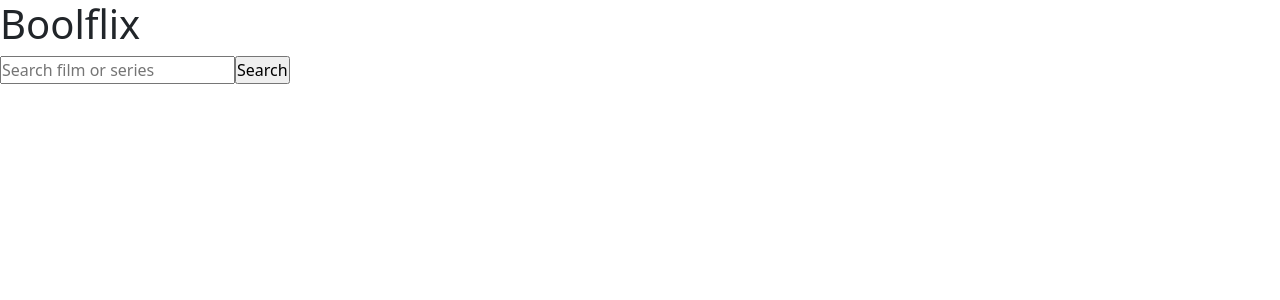
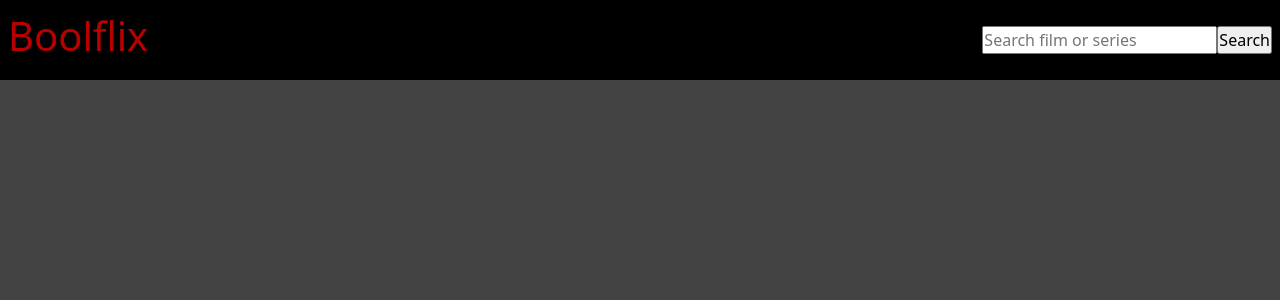
Before and after one commit to fabiodelli/vite-boolfix, a Vue app: page / in a window 1280 px wide. Shown: the top 300 px of the page. Built offline with nearby package versions, Linux system fonts and the light colour scheme.

Commit message:
add layout

```diff
--- a/src/App.vue
+++ b/src/App.vue
@@ -1,11 +1,11 @@
 <script>
 import '/node_modules/bootstrap/scss/bootstrap.scss'
-import AppHeader from './components/appHeader.vue'
+import appHeader from './components/appHeader.vue'
 import AppMain from './components/appMain.vue'
 import AppFooter from './components/appFooter.vue'
 
 export default {
-  components:{AppMain},
+  components:{AppMain,appHeader},
   data() {
     return {
     }
@@ -16,6 +16,7 @@ export default {
 
 <template>
 
+  <appHeader/>
   <appMain/>
 
 </template>
--- a/src/assets/common.scss
+++ b/src/assets/common.scss
@@ -3,30 +3,3 @@
     padding: 0;
     box-sizing: border-box;
 }
-
-
-.card_container {
-    width: 100%;
-    position: relative;
-
-    .poster {
-        max-width: 100%;
-        height: 395px;
-    }
-
-    .info {
-        display: none;
-        position: absolute;
-        top: 0;
-        z-index: 1;
-        max-width: 100%;
-    }
-
-    &:hover .info {
-        display: inline-block;
-    }
-
-    &:hover .poster {
-        display: none;
-    }
-}
--- a/src/assets/header.scss
+++ b/src/assets/header.scss
@@ -0,0 +1,13 @@
+.header {
+    background: black;
+    width: 100%;
+    height: 10vh;
+    display: flex;
+    align-items: center;
+    justify-content:space-between;
+    position: fixed;
+    z-index: 1;
+    h1 {
+        color: rgb(184, 0, 0);
+    }
+}
--- a/src/assets/main.scss
+++ b/src/assets/main.scss
@@ -0,0 +1,44 @@
+    .container-100 {
+        background: rgb(67, 67, 67);
+        min-height: 100vh;
+        overflow-y: hidden;
+        padding: 10vh;
+        .col_2 {
+            width: 20%;
+            display: flex;
+            justify-content: center;
+            padding: 12px;
+            .card_container {
+                width: 100%;
+                height: 100%;
+                position: relative;
+
+
+                .poster {
+                    max-width: 100%;
+                    height: 100%;
+
+                }
+
+                .info {
+                    color: white;
+                    background: black;
+                    display: none;
+                    position: absolute;
+                    top: 0;
+                    z-index: 1;
+                    width: 100%;
+                    height: 100%;
+                    padding: 1rem;
+                }
+
+                &:hover .info {
+                    display: inline-block;
+                }
+
+                &:hover .poster {
+                    display: none;
+                }
+            }
+        }
+    }
--- a/src/components/appHeader.vue
+++ b/src/components/appHeader.vue
@@ -1,11 +1,26 @@
 <script>
 import { store } from '../store.js'
+export default {
+    name: 'appHeader',
+    data() {
+        return {
+            store,
+        }
+    },
+}
 </script>
 
 <template>
 
+  <div class="header">
+      <h1 class="ms-2">Boolflix</h1>
+      <div>
+          <input type="text" placeholder="Search film or series" v-model="store.text">
+          <input class="me-2" type="button" value="Search" @click='store.callApi(`${store.API_URL}&query=${store.text}`)'>
+      </div>
+  </div>
 </template>
 
-<style scoped>
+<style>
 
 </style>
--- a/src/components/appMain.vue
+++ b/src/components/appMain.vue
@@ -14,13 +14,11 @@ export default {
 </script>
 
 <template>
-    <h1>Boolflix</h1>
-    <input type="text" placeholder="Search film or series" v-model="store.text">
-    <input type="button" value="Search" @click='store.callApi(`${store.API_URL}&query=${store.text}`)'>
 
-    <div class="container d-flex flex-wrap">
-        <div  class="row bg-info">
-            <div v-for="(result, index) in store.apiRes" class="col-3">
+
+    <div class="container-100 d-flex flex-wrap">
+        <div  class="row">
+            <div v-for="(result, index) in store.apiRes" class="col_2">
                 <div class="card_container">
                     <img class="poster" :src="'https://image.tmdb.org/t/p/w342' + result.poster_path" alt="">
                     <div class="info">
@@ -30,9 +28,10 @@ export default {
                         <div v-else>{{ result.original_name }}</div>
                         <img v-if="flag.includes(result.original_language)" :src="'./' + result.original_language + '.png'" alt="{{ result.original_language }}">
                         <img v-else src="/world.png" alt="">
-                        <appStar/>
+                        <!-- <appStar/> -->
+                        <br>
                         <img v-for="star in Math.ceil(result.vote_average/2)" src="/fullstar.png">
-                        <img v-for="star in Math.ceil(4-result.vote_average/2)" src="/emptistar.png">
+                        <img v-for="star in  5-Math.ceil(result.vote_average/2)" src="/emptistar.png">
                         <div>{{ result.media_type }}</div>
                     </div>
                 </div>
--- a/src/components/appStar.vue
+++ b/src/components/appStar.vue
@@ -1,8 +1,8 @@
 <script>
-import { store } from '../store.js'
+/* import { store } from '../store.js' */
 export default {
-name:'appStar',
-data() {
+    name: 'appStar',
+    data() {
         return {
             store,
         }
@@ -11,11 +11,10 @@ data() {
 </script>
 
 <template>
-    <div>
-        <!-- <img v-for="star in Math.ceil(store.result.vote_average/2)" src="/fullstar.png"> -->
-    </div>
+        <img v-for="star in Math.ceil(result.vote_average / 2)" src="/fullstar.png">
+        <img v-for="star in  5 - Math.ceil(result.vote_average / 2)" src="/emptistar.png">
 </template>
 
 
 
-<style lang="scss" scoped></style>
+<style lang="scss"></style>
```
